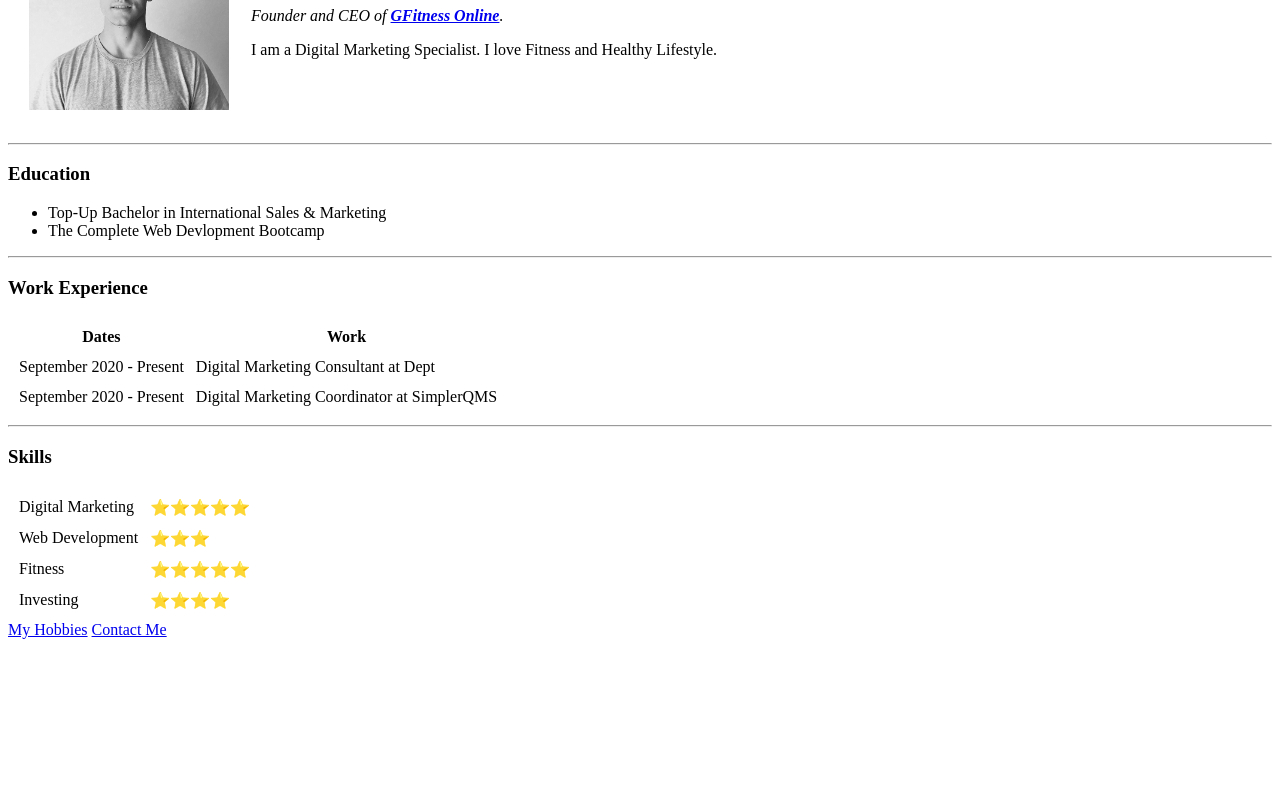
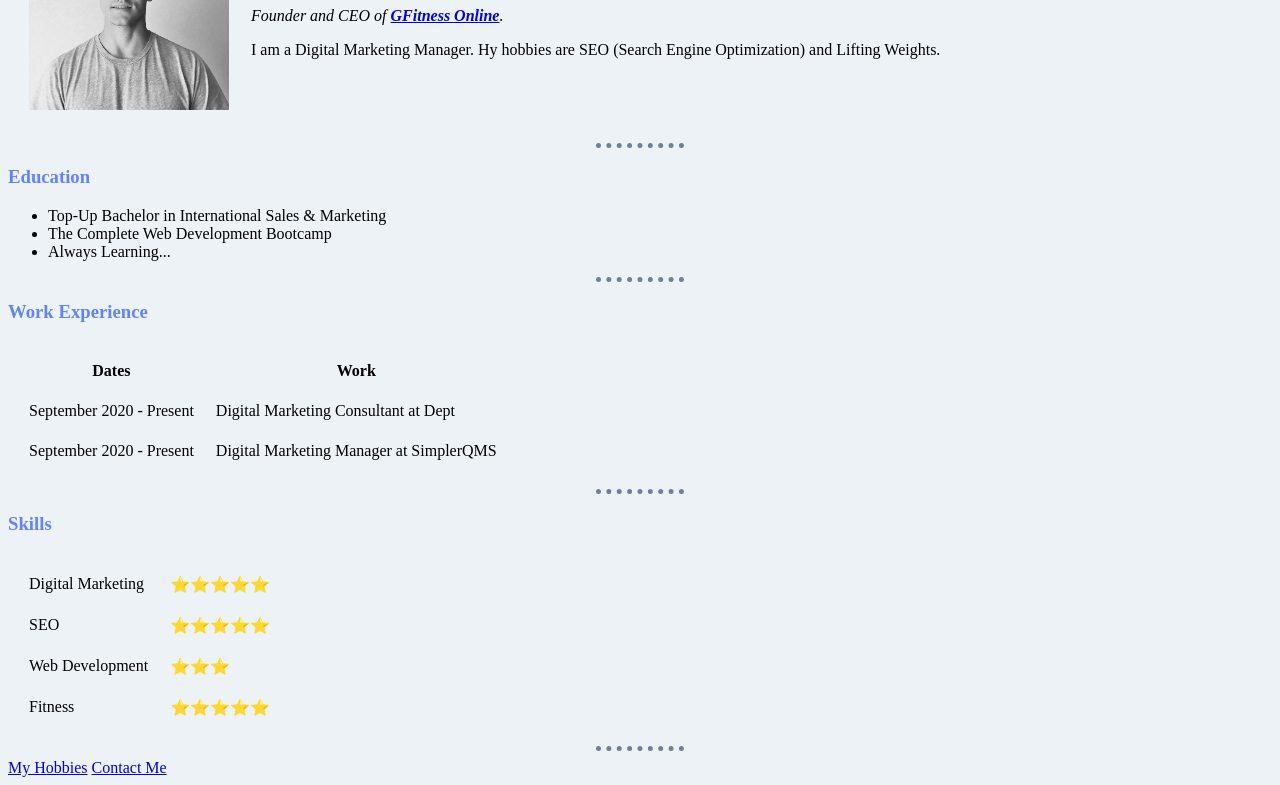
Before and after one commit to germansfrolovs/cv, a plain HTML site: page index.html in a window 1280 px wide. Shown: the part 141-926 px from the top of the page. Before the commit the page ends 800 px from the top, so only its background shows below. Drawn offline with Linux system fonts and the light colour scheme.

Commit message:
Updated Files

```diff
--- /dev/null
+++ b/css/styles.css
@@ -0,0 +1,19 @@
+body {
+    background-color:#EDF2F7;
+}
+
+h1 {
+    color: #6283ff;
+}
+
+h3 {
+    color: #6283ff ;
+}
+
+hr {
+    border-style: none;
+    border-top-style: dotted;
+    width: 7%;
+    border-color: #718096;
+    border-width: 5px;
+}
--- a/index.html
+++ b/index.html
@@ -3,26 +3,28 @@
 <head>
     <meta charset="UTF-8">
     <meta name="viewport" content="width=device-width, initial-scale=1.0">
-    <title>My Personal Site</title>
+    <title>G.F. Personal Site</title>
+    <link rel="stylesheet" href="css/styles.css">
 </head>
 <body>
     <table cellspacing="20px">
         <tr>
             <td><img src="images/germans-profile.jpg" alt="Germans Profile Image" style="width: 200px;"></td>
             <td><h1>Germans Frolovs</h1>
-            <p><em>Founder and CEO of <strong><a href="https://gfitnessonline.com/">GFitness Online</a></strong>.</em></p>
-            <p>I am a Digital Marketing Specialist. I love Fitness and Healthy Lifestyle.</p></td>
+            <p><em>Founder and CEO of <strong><a href="https://gfitnessonline.com/" target=”_blank” rel="noopener noreferrer">GFitness Online</a></strong>.</em></p>
+            <p>I am a Digital Marketing Manager. Hy hobbies are SEO (Search Engine Optimization) and Lifting Weights.</p></td>
         </tr>
     </table>
     <hr>
     <h3>Education</h3>
     <ul>
         <li>Top-Up Bachelor in International Sales & Marketing</li>
-        <li>The Complete Web Devlopment Bootcamp</li>
+        <li>The Complete Web Development Bootcamp</li>
+        <li>Always Learning...</li>
     </ul>
     <hr>
     <h3>Work Experience</h3>
-    <table cellspacing="10px">
+    <table cellspacing="20px">
         <thead>
             <tr>
                 <th>Dates</th>
@@ -36,16 +38,21 @@
             </tr>
             <tr>
                 <td>September 2020 - Present</td>
-                <td>Digital Marketing Coordinator at SimplerQMS</td>
+                <td>Digital Marketing Manager at SimplerQMS</td>
             </tr>
         </tbody>
     </table>
     <hr>
     <h3>Skills</h3>
-    <table cellspacing="10px">
+    <table cellspacing="20px">
         <tr>
             <td>Digital Marketing</td>
             <td>⭐⭐⭐⭐⭐</td>
+        </tr>
+       <tr>
+            <td>SEO</td>
+            <td>⭐⭐⭐⭐⭐</td>
+        </tr>
         <tr>
             <td>Web Development</td>
             <td>⭐⭐⭐</td>
@@ -53,11 +60,9 @@
         <tr>
             <td>Fitness</td>
             <td>⭐⭐⭐⭐⭐</td>
-        <tr>
-            <td>Investing</td>
-            <td>⭐⭐⭐⭐</td>
         </tr>
     </table>
+    <hr>
     <a href="hobbies.html">My Hobbies</a>
     <a href="contact.html">Contact Me</a>
 </body>
```
Also changed, not shown: contact.html (+2 -1 lines), hobbies.html (+1 -0 lines).
